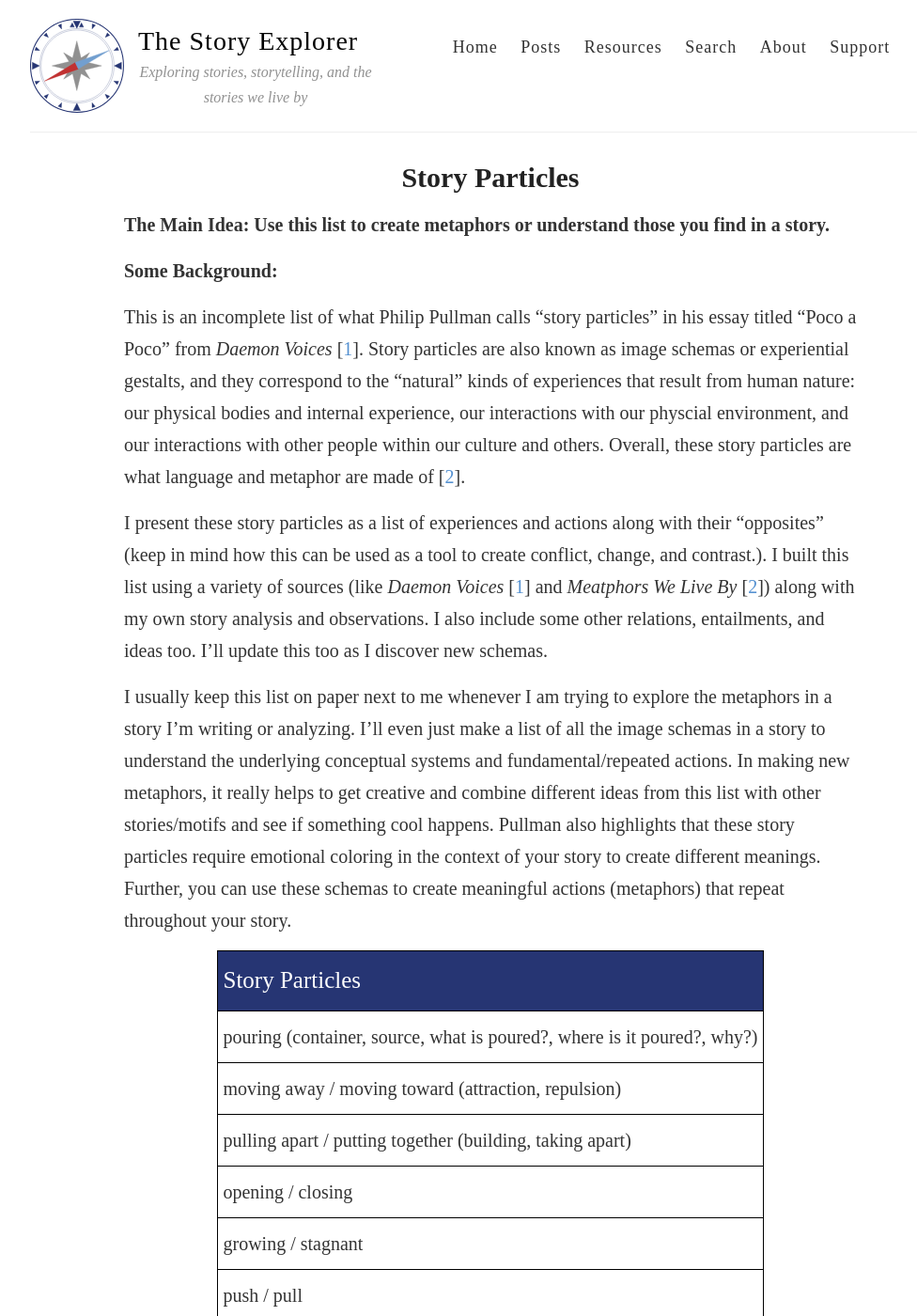
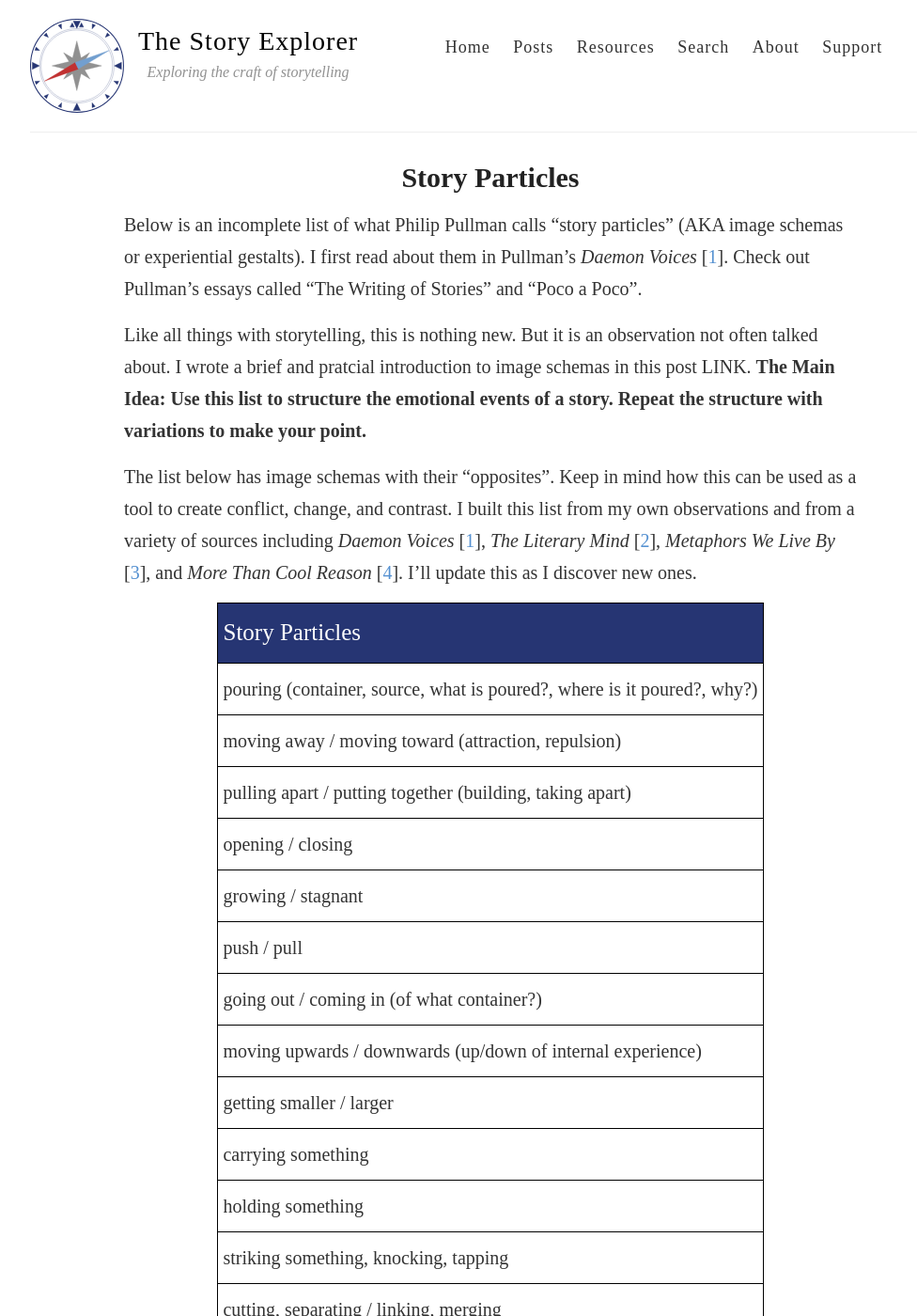
Before and after one commit to storyexplorer/The-Story-Explorer, a Jekyll site: the page built from _pages/resources_image_schemas.md, in a window 1280 px wide and 1400 px high. Shown: the whole window at 94% size, without its empty margins (118-1094 px from the left). Built offline with Jekyll 4.4.1, drawn with Linux system fonts in a browser that asks for light colours; some web fonts are replaced; some of the changed text lies outside the part shown.

Commit message:
Update image schema page

```diff
--- a/_config.yml
+++ b/_config.yml
@@ -9,7 +9,7 @@ name: The Story Explorer
 author: Alex Gigliotti
 
 # Short bio or description (displayed in the header)
-description: Exploring stories, storytelling, and the stories we live by
+description: Exploring the craft of storytelling
 
 # URL of your avatar or profile pic (you could use your GitHub profile pic)
 avatar: /images/compass.svg
--- a/_layouts/default.html
+++ b/_layouts/default.html
@@ -61,6 +61,6 @@
       </div>
     </div>
 
-    {% include analytics.html %}
+    <!-- {% include analytics.html %} -->
   </body>
 </html>
--- a/_pages/resources_image_schemas.md
+++ b/_pages/resources_image_schemas.md
@@ -4,18 +4,16 @@ title: "Story Particles"
 permalink: /resources/image-schema-list/
 ---
 
-**The Main Idea: Use this list to create metaphors or understand those you find in a story.**
+Below is an incomplete list of what Philip Pullman calls "story particles" (AKA image schemas or experiential gestalts). I first read about them in Pullman's *Daemon Voices* [[^daemon]]. Check out Pullman's essays called "The Writing of Stories" and "Poco a Poco".
 
-**Some Background:**
+Like all things with storytelling, this is nothing new. But it is an observation not often talked about. I wrote a brief and pratcial introduction to image schemas in this post LINK. **The Main Idea: Use this list to structure the emotional events of a story. Repeat the structure with variations to make your point.**
 
-This is an incomplete list of what Philip Pullman calls "story particles" in his essay titled "Poco a Poco" from *Daemon Voices* [[^daemon]]. Story particles are also known as image schemas or experiential gestalts, and they correspond to the "natural" kinds of experiences that result from human nature: our physical bodies and internal experience, our interactions with our physcial environment, and our interactions with other people within our culture and others. Overall, these story particles are what language and metaphor are made of [[^MWLB]].
-
-I present these story particles as a list of experiences and actions along with their "opposites" (keep in mind how this can be used as a tool to create conflict, change, and contrast.). I built this list using a variety of sources (like *Daemon Voices* [[^daemon]] and *Meatphors We Live By* [[^MWLB]]) along with my own story analysis and observations. I also include some other relations, entailments, and ideas too. I'll update this too as I discover new schemas.
-
-I usually keep this list on paper next to me whenever I am trying to explore the metaphors in a story I'm writing or analyzing. I'll even just make a list of all the image schemas in a story to understand the underlying conceptual systems and fundamental/repeated actions. In making new metaphors, it really helps to get creative and combine different ideas from this list with other stories/motifs and see if something cool happens. Pullman also highlights that these story particles require emotional coloring in the context of your story to create different meanings. Further, you can use these schemas to create meaningful actions (metaphors) that repeat throughout your story.
+The list below has image schemas with their "opposites". Keep in mind how this can be used as a tool to create conflict, change, and contrast. I built this list from my own observations and from a variety of sources including *Daemon Voices* [[^daemon]], *The Literary Mind* [[^LM]], *Metaphors We Live By* [[^MWLB]], and *More Than Cool Reason* [[^MTCR]]. I'll update this as I discover new ones.
 
 [^daemon]: [*Daemon Voices*, Philip Pullman, 2019]({{ site.base }}/resources)
-[^MWLB]: [*Meatphors We Live By*, George Lakoff and Mark Johnson, 2003]({{ site.base }}/resources), see p. 117-119
+[^MWLB]: [*Meatphors We Live By*, George Lakoff and Mark Johnson, 2003]({{ site.base }}/resources)
+[^LM]: [*The Literary Mind*, Mark Turner, ]({{ site.base }}/resources)
+[^MTCR]: [*More Than Cool Reason*, George Lakoff and Mark Turner]({{ site.base }}/resources)
 
 <div class="fancy-table-wrap">
 <table id="table-resources" class="fancy-table">
@@ -75,11 +73,11 @@ I usually keep this list on paper next to me whenever I am trying to explore the
   </tr>
 
   <tr>
-    <td class="fancy-table-body"> cutting / linking, merging </td>
+    <td class="fancy-table-body"> cutting, separating / linking, merging </td>
   </tr>
 
   <tr>
-    <td class="fancy-table-body"> handing something to someone </td>
+    <td class="fancy-table-body"> giving (handing something to someone) / taking, stealing </td>
   </tr>
 
   <tr>
@@ -123,7 +121,7 @@ I usually keep this list on paper next to me whenever I am trying to explore the
   </tr>
 
   <tr>
-    <td class="fancy-table-body"> stuck / unstuck, bound / free </td>
+    <td class="fancy-table-body"> stuck, bound / unstuck, free </td>
   </tr>
 
   <tr>
@@ -143,7 +141,7 @@ I usually keep this list on paper next to me whenever I am trying to explore the
   </tr>
 
   <tr>
-    <td class="fancy-table-body"> controlling / not controlling (grasping) </td>
+    <td class="fancy-table-body"> controlling (grasping) / not controlling </td>
   </tr>
 
   <tr>
```
Also changed, not shown: _drafts/2022-11-15-fundamentals-what-is-story.md (added, +118 -0 lines), _pages/resources.md (+4 -5 lines), _posts/2023-11-15-fundamentals-what-is-story.md (deleted, +0 -131 lines), _posts/2023-11-3-fundamentals-story-particles.md (added, +19 -0 lines), 1 other file.
